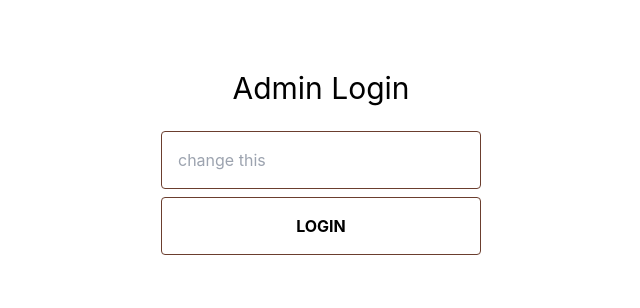
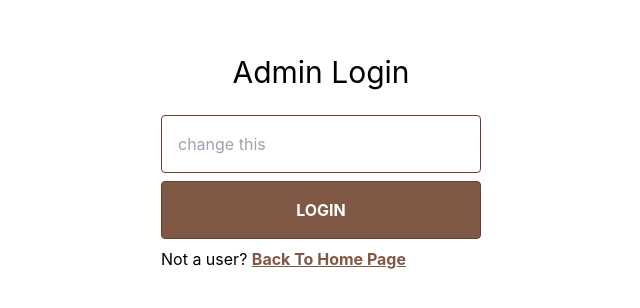
Before and after one commit to Keemchard/Wedding-Invitation, a React (Create React App) app: page /admin_auth in a window 1280 px wide. Shown: the part 240-548 px from the top of the page, without its empty margins (319-959 px from the left). Built offline with nearby package versions, Linux system fonts and the light colour scheme; no server answers.

Commit message:
💄 update admin form style

```diff
--- a/src/pages/auth-page/components/AdminForm.tsx
+++ b/src/pages/auth-page/components/AdminForm.tsx
@@ -1,4 +1,6 @@
 import React, { FC, FormEvent } from "react";
+import { Link } from "react-router-dom";
+import Button from "../../../components/Button";
 import InputField from "../../../components/InputField";
 
 interface Prop {
@@ -21,7 +23,27 @@ const AdminForm: FC<Prop> = ({ password, setPassword, onSubmit }) => {
             setPassword(e.target.value);
           }}
         />
-        <InputField type="submit" value="LOGIN" inputWeight="bold" />
+        <InputField
+          type="submit"
+          value="LOGIN"
+          inputWeight="bold"
+          inputBgColor="#7F5946"
+          inputTextColor="white"
+        />
+      </div>
+      <div className="mt-[0.5rem] w-[100%]">
+        <div>
+          Not a user?{" "}
+          <Link
+            to="/"
+            className="text-wd_coffee hover:text-wd_mikado_yellow font-bold underline"
+          >
+            Back To Home Page
+          </Link>
+        </div>
+        {/* <Link to="/">
+          <Button label="Back To Home Page" width="100%" />
+        </Link> */}
       </div>
     </form>
   );
```
